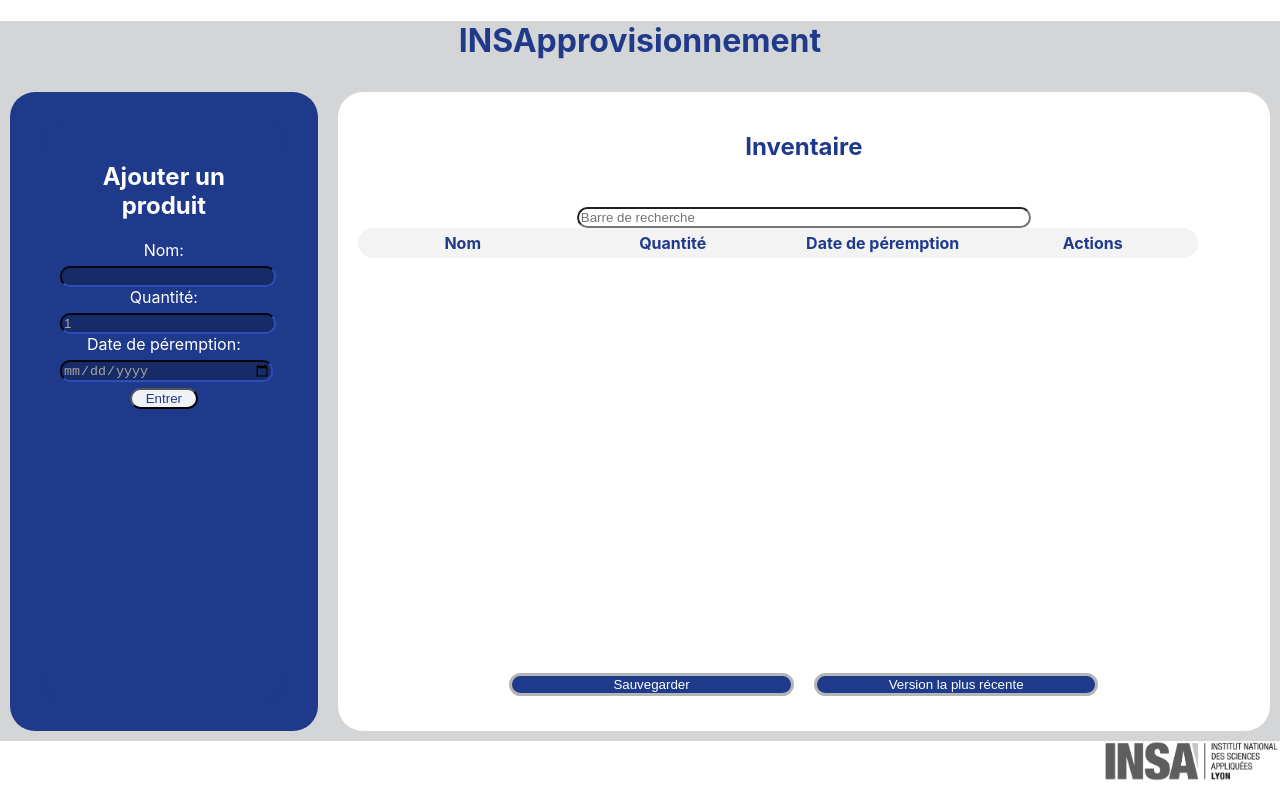
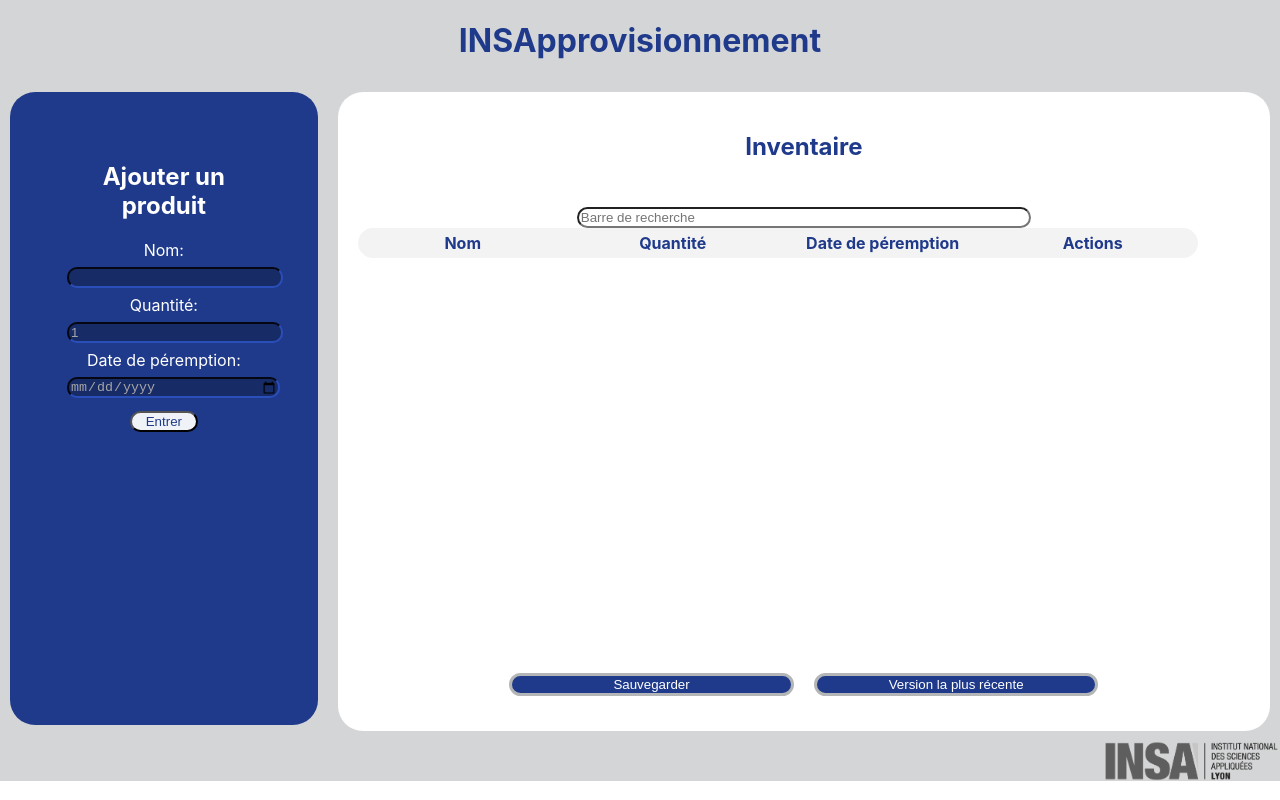
Before and after one commit to Pedro-W21/projet-WEB, a React (Create React App) app in the folder projet-web/: page / in a window 1280 px wide. Built offline with nearby package versions, Linux system fonts and the light colour scheme.

Commit message:
amélioration app pour esthétique

```diff
--- a/projet-web/src/App.css
+++ b/projet-web/src/App.css
@@ -3,6 +3,8 @@
   color: #1f3a8a;
   background: #d4d5d6;
   min-height: 100%;
+  display: grid;
+  align-self: start;
 }
 
 .App-logo {
@@ -35,6 +37,7 @@
   border-color: #172b66;
   width: 100%;
   margin-top: 3%;
+  margin: 7px;
 }
 
 .Inventory-input-button {
@@ -45,6 +48,10 @@
   min-width: 33%;
 }
 
+.Inventory-input-button:hover {
+  background-color: #bdc7d4;
+}
+
 .Inventory-change-input {
   margin-top: 3%;
   border-radius: 25px;
@@ -53,8 +60,6 @@
   min-width: 50px;
   max-width: 50%;
 }
-
-
 
 #search-bar {
   width: 50%;
@@ -141,7 +146,8 @@ width: 200px;
   background: #fff;
   flex:100%;
   display:table;
-  min-height: 100%;
+  min-height: 90%;
+  max-height: 90%
 }
 
 .Partie-fonctionnelle {
```
